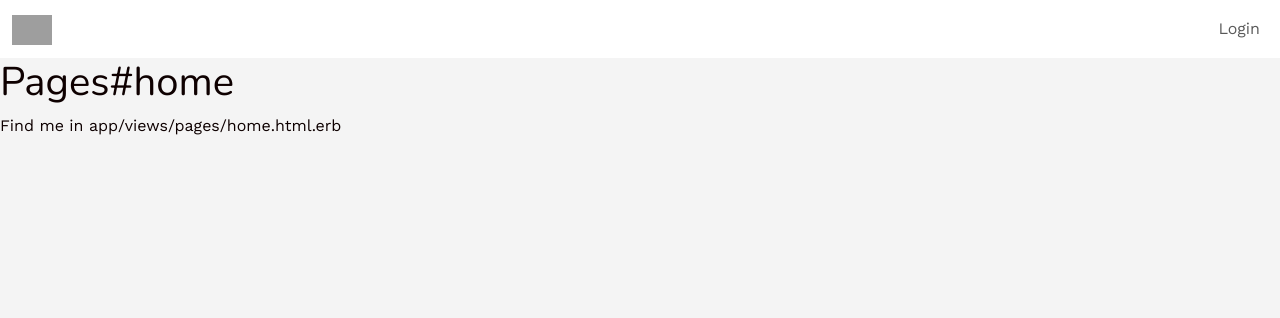
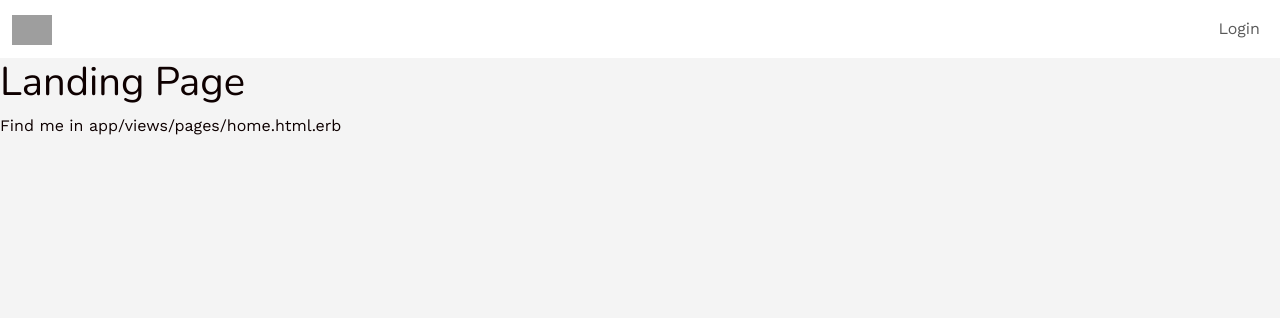
Before and after one commit to DanieleTrapani/dailyfits, a Rails app: template app/views/pages/home.html.erb in a window 1280 px wide. Shown: the top 318 px of the page. Run offline with Rails 7, Linux system fonts and the light colour scheme; the template is opened without the code that fills it, so the values that code supplies are empty; style sheets or scripts are compiled from the project's sources; some libraries are stand-ins or nearby versions; grey boxes are pictures that could not be loaded.

Commit message:
created basic routes

```diff
--- a/app/views/pages/home.html.erb
+++ b/app/views/pages/home.html.erb
@@ -1,2 +1,2 @@
-<h1>Pages#home</h1>
+<h1>Landing Page</h1>
 <p>Find me in app/views/pages/home.html.erb</p>
--- a/config/routes.rb
+++ b/config/routes.rb
@@ -1,4 +1,9 @@
 Rails.application.routes.draw do
   devise_for :users
-  root to: "pages#index"
+  root to: "pages#home"
+
+  get 'weather/today', to: "pages#today"
+  get 'weather/forecast', to: "pages#forecast"
+
+  resources :outfits
 end
```
Also changed, not shown: app/controllers/pages_controller.rb (+7 -1 lines).
